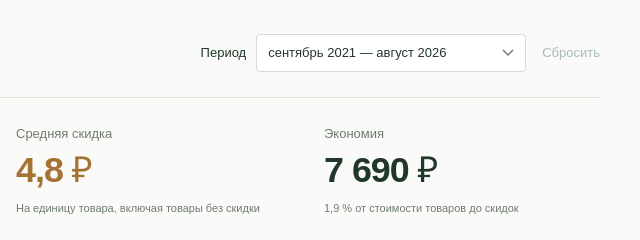
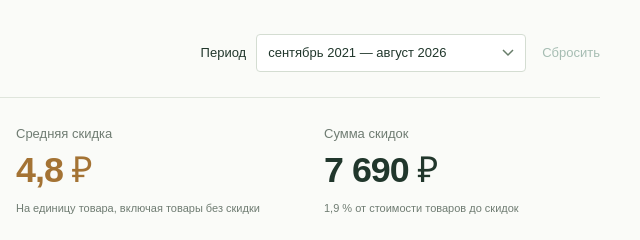
Before and after one commit to AdelyaSalakhova/week-4, a Vue app: page index.html in a window 1280 px wide. Shown: the top 240 px of the page, 640-1280 px from the left. Built offline with nearby package versions, Linux system fonts and the light colour scheme.

Commit message:
Clarify discount total label in dashboard and tooltips

```diff
--- a/index.html
+++ b/index.html
@@ -21,7 +21,7 @@
         <article class="stat"><h2>Заказы</h2><button type="button" class="stat-value stat-trigger" data-stat="orders" :aria-label="'Заказы: ' + formatCount(summary.orders)" :aria-describedby="tooltip?.kind === 'orders' ? 'dashboard-tooltip' : undefined" @mouseenter="showTooltip($event, {kind:'orders', summary})" @mousemove="showTooltip($event, {kind:'orders', summary})" @focus="showTooltip($event, {kind:'orders', summary})" @mouseleave="hideTooltip" @blur="hideTooltip" @click="showTooltip($event, {kind:'orders', summary})">{{ formatCount(summary.orders) }}</button></article>
         <article class="stat"><h2>Сумма трат</h2><button type="button" class="stat-value stat-trigger" data-stat="spent" :aria-label="'Сумма трат: ' + formatMoney(summary.spent)" :aria-describedby="tooltip?.kind === 'spent' ? 'dashboard-tooltip' : undefined" @mouseenter="showTooltip($event, {kind:'spent', summary})" @mousemove="showTooltip($event, {kind:'spent', summary})" @focus="showTooltip($event, {kind:'spent', summary})" @mouseleave="hideTooltip" @blur="hideTooltip" @click="showTooltip($event, {kind:'spent', summary})">{{ formatMoney(summary.spent) }}</button></article>
         <article class="stat"><h2>Средняя скидка</h2><p class="stat-value amber-text" data-stat="discount">{{ formatDiscount(summary.averageDiscount) }}</p><p class="stat-note">На единицу товара, включая товары без скидки</p></article>
-        <article class="stat"><h2>Экономия</h2><p class="stat-value" data-stat="savings">{{ formatMoney(summary.savings) }}</p><p class="stat-note">{{ formatPercent(summary.savingRate) }} от стоимости товаров до скидок</p></article>
+        <article class="stat"><h2>Сумма скидок</h2><p class="stat-value" data-stat="savings">{{ formatMoney(summary.savings) }}</p><p class="stat-note">{{ formatPercent(summary.savingRate) }} от стоимости товаров до скидок</p></article>
       </section>
       <section class="monthly-section" aria-labelledby="monthly-title">
         <div class="section-heading"><h2 id="monthly-title">Динамика по месяцам</h2></div>
@@ -50,9 +50,9 @@
       <div v-if="tooltip" id="dashboard-tooltip" class="tooltip" :style="tooltipStyle" role="tooltip">
         <template v-if="tooltip.kind === 'orders'"><h4>Заказы</h4><dl><dt>Доставлено</dt><dd>{{ formatCount(tooltip.summary.delivered) }}</dd><dt>Отменено</dt><dd>{{ formatCount(tooltip.summary.cancelled) }}</dd></dl></template>
         <template v-else-if="tooltip.kind === 'spent'"><h4>Сумма трат</h4><dl><dt>Товары</dt><dd>{{ formatMoney(tooltip.summary.goodsSpent) }}</dd><dt>Доставка</dt><dd>{{ formatMoney(tooltip.summary.deliverySpent) }}</dd><dt>Упаковка</dt><dd>{{ formatMoney(tooltip.summary.packagingSpent) }}</dd></dl></template>
-        <template v-else-if="tooltip.kind === 'month'"><h4>{{ formatMonth(tooltip.month.month) }}</h4><dl><dt>Заказы</dt><dd>{{ tooltip.month.orders }}</dd><dt>Доставлено</dt><dd>{{ tooltip.month.delivered }}</dd><dt>Отменено</dt><dd>{{ tooltip.month.cancelled }}</dd><dt>Потрачено</dt><dd>{{ formatMoney(tooltip.month.spent) }}</dd><dt>Средняя скидка</dt><dd>{{ formatDiscount(tooltip.month.quantity ? tooltip.month.savings / tooltip.month.quantity : null) }}</dd><dt>Экономия</dt><dd>{{ formatMoney(tooltip.month.savings) }}</dd></dl></template>
+        <template v-else-if="tooltip.kind === 'month'"><h4>{{ formatMonth(tooltip.month.month) }}</h4><dl><dt>Заказы</dt><dd>{{ tooltip.month.orders }}</dd><dt>Доставлено</dt><dd>{{ tooltip.month.delivered }}</dd><dt>Отменено</dt><dd>{{ tooltip.month.cancelled }}</dd><dt>Потрачено</dt><dd>{{ formatMoney(tooltip.month.spent) }}</dd><dt>Средняя скидка</dt><dd>{{ formatDiscount(tooltip.month.quantity ? tooltip.month.savings / tooltip.month.quantity : null) }}</dd><dt>Сумма скидок</dt><dd>{{ formatMoney(tooltip.month.savings) }}</dd></dl></template>
         <template v-else-if="tooltip.kind === 'category'"><h4>{{ tooltip.category.name }}</h4><dl><dt>Потрачено</dt><dd>{{ formatMoney(tooltip.category.spent) }}</dd><dt>Доля трат на товары</dt><dd>{{ formatPercent(tooltip.category.spent / categoryGoodsTotal) }}</dd><dt>Единиц товара</dt><dd>{{ formatCount(tooltip.category.quantity) }}</dd></dl></template>
-        <template v-else><div class="tooltip-product-heading"><img v-if="productImage(tooltip.product)" :src="productImage(tooltip.product)" alt="" class="tooltip-product-image" width="64" height="64" /><div><h4>{{ tooltip.product.name }}</h4><p class="tooltip-category">{{ tooltip.product.category }}</p></div></div><dl><dt>Заказы с товаром</dt><dd>{{ tooltip.product.orders }}</dd><dt>Количество, шт.</dt><dd>{{ tooltip.product.quantity }}</dd><dt>Потрачено</dt><dd>{{ formatMoney(tooltip.product.spent) }}</dd><dt>Экономия</dt><dd>{{ formatMoney(tooltip.product.savings) }}</dd></dl></template>
+        <template v-else><div class="tooltip-product-heading"><img v-if="productImage(tooltip.product)" :src="productImage(tooltip.product)" alt="" class="tooltip-product-image" width="64" height="64" /><div><h4>{{ tooltip.product.name }}</h4><p class="tooltip-category">{{ tooltip.product.category }}</p></div></div><dl><dt>Заказы с товаром</dt><dd>{{ tooltip.product.orders }}</dd><dt>Количество, шт.</dt><dd>{{ tooltip.product.quantity }}</dd><dt>Потрачено</dt><dd>{{ formatMoney(tooltip.product.spent) }}</dd><dt>Сумма скидок</dt><dd>{{ formatMoney(tooltip.product.savings) }}</dd></dl></template>
       </div>
     </template>
   </main>
```
Also changed, not shown: README.md.
